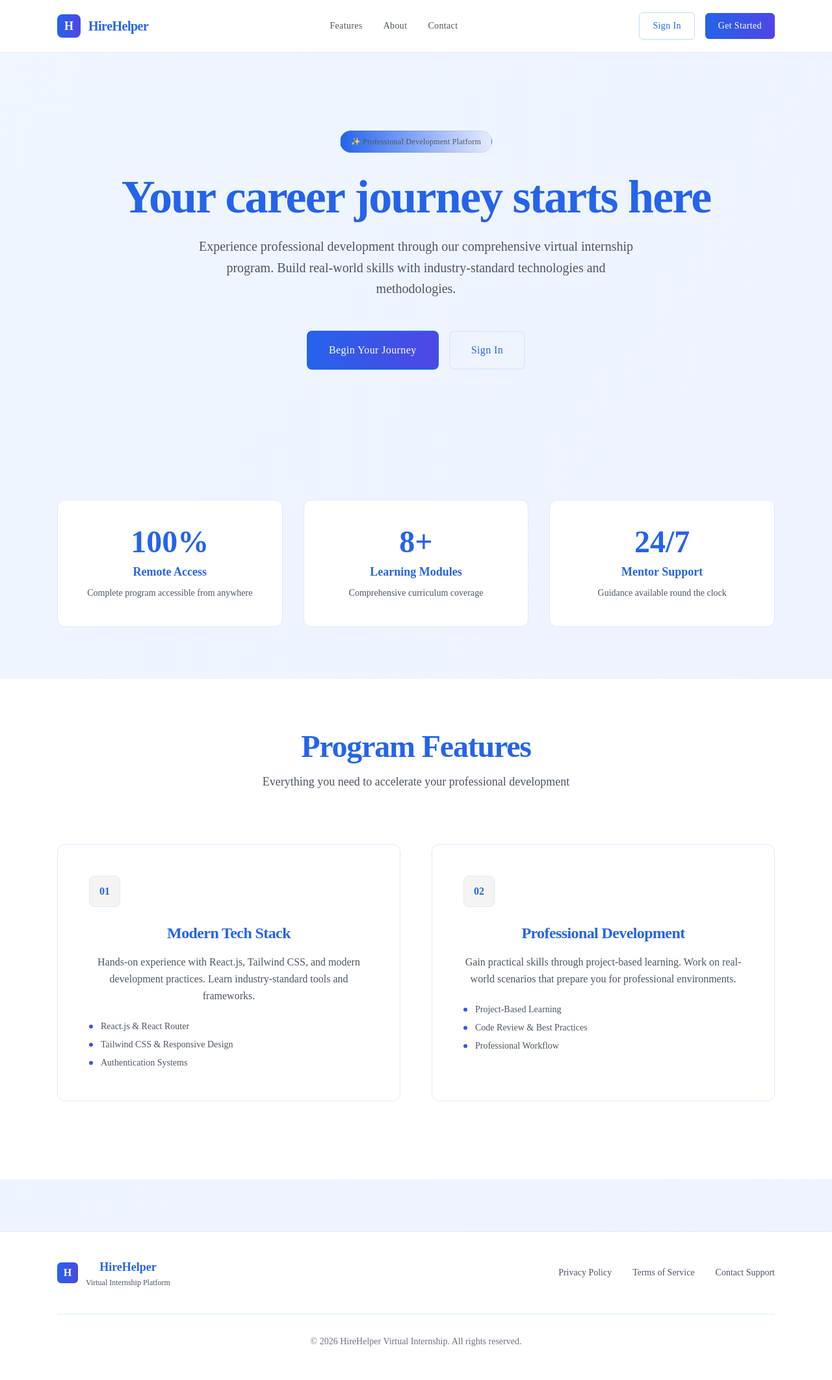
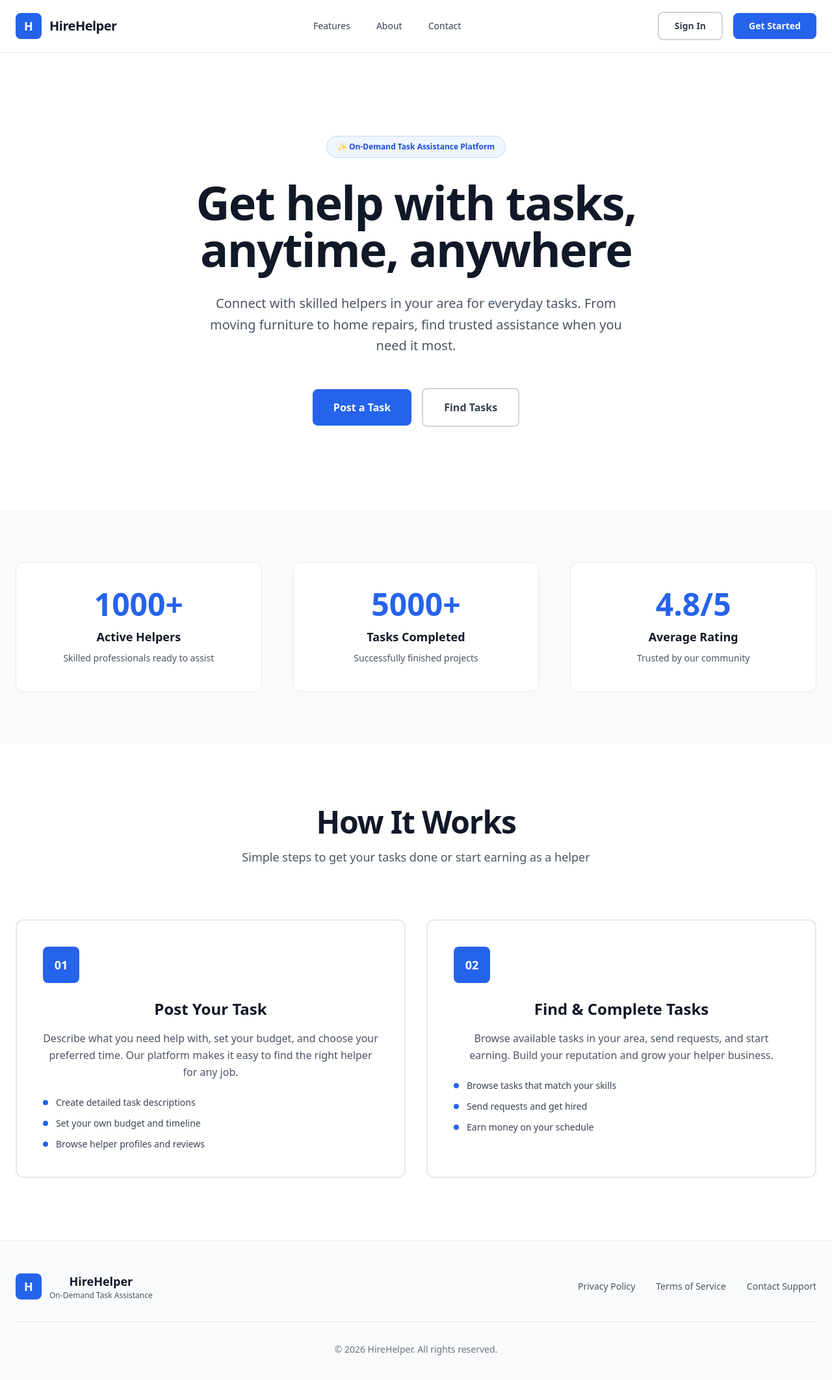
Before and after one commit to DharanSJIT/HireHelper-Infosys-Intern, a React (Vite) app in the folder frontend/: page / in a window 1280 px wide. Shown: the top 2124 px of the page at 65% size. Before the commit the page ends 2099 px from the top, so only its background shows below. Built offline with nearby package versions, Linux system fonts and the light colour scheme.

Commit message:
updated ui

```diff
--- a/frontend/src/pages/LandingPage.jsx
+++ b/frontend/src/pages/LandingPage.jsx
@@ -3,32 +3,32 @@ import { Link } from "react-router-dom";
 
 export default function LandingPage() {
   return (
-    <div className="min-h-screen bg-gradient-to-br from-blue-50 to-indigo-50 font-['DM_Sans'] text-gray-900">
+    <div className="min-h-screen bg-white text-gray-900">
 
       {/* ── Header ── */}
-      <header className="bg-white border-b border-blue-100 sticky top-0 z-50 backdrop-blur-sm">
-        <div className="max-w-6xl mx-auto px-6 flex justify-between items-center h-20">
+      <header className="bg-white border-b border-gray-200 sticky top-0 z-50 backdrop-blur-sm bg-white/95">
+        <div className="max-w-7xl mx-auto px-6 flex justify-between items-center h-20">
           <div className="flex items-center gap-3">
-            <div className="w-9 h-9 bg-gradient-to-r from-blue-600 to-indigo-600 rounded-lg flex items-center justify-center text-white font-semibold text-lg">H</div>
-            <span className="font-semibold text-xl text-blue-600 tracking-tight">HireHelper</span>
+            <div className="w-10 h-10 bg-blue-600 rounded-lg flex items-center justify-center text-white font-bold text-lg shadow-sm">H</div>
+            <span className="font-bold text-xl text-gray-900 tracking-tight">HireHelper</span>
           </div>
 
-          <nav className="hidden md:flex gap-8 items-center">
-            <a href="#features" className="text-sm font-medium text-gray-600 hover:text-blue-600 transition-colors tracking-wide">Features</a>
-            <a href="#about"    className="text-sm font-medium text-gray-600 hover:text-blue-600 transition-colors tracking-wide">About</a>
-            <a href="#contact"  className="text-sm font-medium text-gray-600 hover:text-blue-600 transition-colors tracking-wide">Contact</a>
+          <nav className="hidden md:flex gap-10 items-center">
+            <a href="#features" className="text-sm font-medium text-gray-700 hover:text-blue-600 transition-colors">Features</a>
+            <a href="#about"    className="text-sm font-medium text-gray-700 hover:text-blue-600 transition-colors">About</a>
+            <a href="#contact"  className="text-sm font-medium text-gray-700 hover:text-blue-600 transition-colors">Contact</a>
           </nav>
 
           <div className="flex gap-4 items-center">
             <Link
               to="/login"
-              className="px-5 py-2.5 text-sm font-medium text-blue-600 bg-transparent border border-blue-200 rounded-md hover:border-blue-600 hover:bg-blue-50 transition-all tracking-wide"
+              className="px-6 py-2.5 text-sm font-semibold text-gray-700 bg-white border-2 border-gray-300 rounded-lg hover:border-gray-900 hover:text-gray-900 transition-all"
             >
               Sign In
             </Link>
             <Link
               to="/signup"
-              className="px-5 py-2.5 text-sm font-medium text-white bg-gradient-to-r from-blue-600 to-indigo-600 rounded-md hover:from-blue-700 hover:to-indigo-700 hover:shadow-lg transition-all tracking-wide"
+              className="px-6 py-2.5 text-sm font-semibold text-white bg-blue-600 rounded-lg hover:bg-blue-700 transition-all shadow-sm"
             >
               Get Started
             </Link>
@@ -37,78 +37,82 @@ export default function LandingPage() {
       </header>
 
       {/* ── Hero ── */}
-      <section className="max-w-6xl mx-auto px-6 py-20 md:py-[120px] text-center">
-        <div className="inline-flex items-center gap-2 px-4 py-2 bg-gradient-to-r from-blue-600 to-indigo-600/5 border border-blue-600/10 rounded-full text-xs font-medium text-gray-600 mb-8 tracking-wide">
-          <span>✨ Professional Development Platform</span>
+      <section className="max-w-7xl mx-auto px-6 py-24 md:py-32">
+        <div className="max-w-4xl mx-auto text-center">
+          <div className="inline-flex items-center gap-2 px-4 py-2 bg-blue-50 border border-blue-200 rounded-full text-xs font-semibold text-blue-700 mb-8">
+            <span>✨ On-Demand Task Assistance Platform</span>
           </div>
-        <h1 className="font-['Playfair_Display'] text-5xl md:text-6xl lg:text-7xl font-semibold text-blue-600 leading-tight mb-6 tracking-tight">
-          Your career journey starts here
+          <h1 className="text-5xl md:text-6xl lg:text-7xl font-bold text-gray-900 leading-tight mb-8 tracking-tight">
+            Get help with tasks,<br/>anytime, anywhere
           </h1>
           <p className="text-xl text-gray-600 leading-relaxed max-w-2xl mx-auto mb-12">
-          Experience professional development through our comprehensive virtual internship program.
-          Build real-world skills with industry-standard technologies and methodologies.
+            Connect with skilled helpers in your area for everyday tasks. From moving furniture to home repairs,
+            find trusted assistance when you need it most.
           </p>
           <div className="flex flex-col sm:flex-row gap-4 justify-center items-center">
             <Link
               to="/signup"
-            className="px-8 py-4 text-base font-medium text-white bg-gradient-to-r from-blue-600 to-indigo-600 border-2 border-blue-600 rounded-lg hover:from-blue-700 hover:to-indigo-700 hover:shadow-xl transition-all tracking-wide"
+              className="px-8 py-4 text-base font-semibold text-white bg-blue-600 rounded-lg hover:bg-blue-700 transition-all shadow-sm"
             >
-            Begin Your Journey
+              Post a Task
             </Link>
             <Link
               to="/login"
-            className="px-8 py-4 text-base font-medium text-blue-600 bg-transparent border-2 border-blue-100 rounded-lg hover:border-blue-600 hover:bg-blue-50 transition-all tracking-wide"
+              className="px-8 py-4 text-base font-semibold text-gray-700 bg-white border-2 border-gray-300 rounded-lg hover:border-gray-900 hover:text-gray-900 transition-all"
             >
-            Sign In
+              Find Tasks
             </Link>
+          </div>
         </div>
       </section>
 
       {/* ── Stats ── */}
-      <section className="max-w-6xl mx-auto px-6 py-20 grid grid-cols-1 md:grid-cols-3 gap-8">
+      <section className="bg-gray-50 py-20">
+        <div className="max-w-7xl mx-auto px-6 grid grid-cols-1 md:grid-cols-3 gap-12">
           {[
-          { stat: "100%", label: "Remote Access",     desc: "Complete program accessible from anywhere" },
-          { stat: "8+",   label: "Learning Modules",  desc: "Comprehensive curriculum coverage" },
-          { stat: "24/7", label: "Mentor Support",    desc: "Guidance available round the clock" },
+            { stat: "1000+", label: "Active Helpers",     desc: "Skilled professionals ready to assist" },
+            { stat: "5000+",   label: "Tasks Completed",  desc: "Successfully finished projects" },
+            { stat: "4.8/5", label: "Average Rating",    desc: "Trusted by our community" },
           ].map(({ stat, label, desc }) => (
             <div
               key={label}
-            className="bg-white p-10 rounded-xl border border-blue-100 text-center hover:shadow-2xl hover:-translate-y-0.5 transition-all duration-300"
+              className="bg-white p-10 rounded-xl border border-gray-200 text-center hover:border-blue-600 hover:shadow-lg transition-all duration-300"
             >
-            <div className="font-['Playfair_Display'] text-5xl font-semibold text-blue-600 mb-2">{stat}</div>
-            <div className="text-lg font-semibold text-blue-600 mb-2">{label}</div>
+              <div className="text-5xl font-bold text-blue-600 mb-3">{stat}</div>
+              <div className="text-lg font-semibold text-gray-900 mb-2">{label}</div>
               <div className="text-sm text-gray-600 leading-relaxed">{desc}</div>
             </div>
           ))}
+        </div>
       </section>
 
       {/* ── Features ── */}
-      <section id="features" className="bg-white pt-20 pb-[120px]">
-        <div className="max-w-6xl mx-auto px-6">
+      <section id="features" className="bg-white py-24">
+        <div className="max-w-7xl mx-auto px-6">
           <div className="text-center mb-20">
-            <h2 className="font-['Playfair_Display'] text-4xl md:text-5xl font-semibold text-blue-600 mb-4 tracking-tight">
-              Program Features
+            <h2 className="text-4xl md:text-5xl font-bold text-gray-900 mb-4 tracking-tight">
+              How It Works
             </h2>
-            <p className="text-lg text-gray-600 max-w-lg mx-auto leading-relaxed">
-              Everything you need to accelerate your professional development
+            <p className="text-lg text-gray-600 max-w-2xl mx-auto leading-relaxed">
+              Simple steps to get your tasks done or start earning as a helper
             </p>
           </div>
 
-          <div className="grid grid-cols-1 lg:grid-cols-2 gap-12">
+          <div className="grid grid-cols-1 lg:grid-cols-2 gap-8">
             {/* Feature 01 */}
-            <div className="p-12 border border-blue-100 rounded-xl hover:shadow-2xl hover:-translate-y-1 transition-all duration-300">
-              <div className="w-12 h-12 bg-[#f5f4f2] border border-blue-100 rounded-lg flex items-center justify-center font-semibold text-blue-600 mb-6">
+            <div className="p-10 border-2 border-gray-200 rounded-xl hover:border-blue-600 hover:shadow-lg transition-all duration-300">
+              <div className="w-14 h-14 bg-blue-600 rounded-lg flex items-center justify-center font-bold text-white text-lg mb-6">
                 01
               </div>
-              <h3 className="text-2xl font-semibold text-blue-600 mb-4 tracking-tight">Modern Tech Stack</h3>
+              <h3 className="text-2xl font-bold text-gray-900 mb-4">Post Your Task</h3>
               <p className="text-base text-gray-600 leading-relaxed mb-6">
-                Hands-on experience with React.js, Tailwind CSS, and modern development practices.
-                Learn industry-standard tools and frameworks.
+                Describe what you need help with, set your budget, and choose your preferred time.
+                Our platform makes it easy to find the right helper for any job.
               </p>
-              <ul className="space-y-2">
-                {["React.js & React Router", "Tailwind CSS & Responsive Design", "Authentication Systems"].map((item) => (
-                  <li key={item} className="flex items-center gap-3 text-sm text-gray-600">
-                    <div className="w-1.5 h-1.5 bg-gradient-to-r from-blue-600 to-indigo-600 rounded-full flex-shrink-0" />
+              <ul className="space-y-3">
+                {["Create detailed task descriptions", "Set your own budget and timeline", "Browse helper profiles and reviews"].map((item) => (
+                  <li key={item} className="flex items-center gap-3 text-sm text-gray-700 font-medium">
+                    <div className="w-2 h-2 bg-blue-600 rounded-full flex-shrink-0" />
                     {item}
                   </li>
                 ))}
@@ -116,19 +120,19 @@ export default function LandingPage() {
             </div>
 
             {/* Feature 02 */}
-            <div className="p-12 border border-blue-100 rounded-xl hover:shadow-2xl hover:-translate-y-1 transition-all duration-300">
-              <div className="w-12 h-12 bg-[#f5f4f2] border border-blue-100 rounded-lg flex items-center justify-center font-semibold text-blue-600 mb-6">
+            <div className="p-10 border-2 border-gray-200 rounded-xl hover:border-blue-600 hover:shadow-lg transition-all duration-300">
+              <div className="w-14 h-14 bg-blue-600 rounded-lg flex items-center justify-center font-bold text-white text-lg mb-6">
                 02
               </div>
-              <h3 className="text-2xl font-semibold text-blue-600 mb-4 tracking-tight">Professional Development</h3>
+              <h3 className="text-2xl font-bold text-gray-900 mb-4">Find & Complete Tasks</h3>
               <p className="text-base text-gray-600 leading-relaxed mb-6">
-                Gain practical skills through project-based learning. Work on real-world scenarios
-                that prepare you for professional environments.
+                Browse available tasks in your area, send requests, and start earning.
+                Build your reputation and grow your helper business.
               </p>
-              <ul className="space-y-2">
-                {["Project-Based Learning", "Code Review & Best Practices", "Professional Workflow"].map((item) => (
-                  <li key={item} className="flex items-center gap-3 text-sm text-gray-600">
-                    <div className="w-1.5 h-1.5 bg-gradient-to-r from-blue-600 to-indigo-600 rounded-full flex-shrink-0" />
+              <ul className="space-y-3">
+                {["Browse tasks that match your skills", "Send requests and get hired", "Earn money on your schedule"].map((item) => (
+                  <li key={item} className="flex items-center gap-3 text-sm text-gray-700 font-medium">
+                    <div className="w-2 h-2 bg-blue-600 rounded-full flex-shrink-0" />
                     {item}
                   </li>
                 ))}
@@ -139,24 +143,24 @@ export default function LandingPage() {
       </section>
 
       {/* ── Footer ── */}
-      <footer className="bg-white border-t border-blue-100 pt-10 pb-6 mt-20">
-        <div className="max-w-6xl mx-auto px-6">
-          <div className="flex flex-col md:flex-row justify-between items-center mb-10 gap-6">
+      <footer className="bg-gray-50 border-t border-gray-200 py-12">
+        <div className="max-w-7xl mx-auto px-6">
+          <div className="flex flex-col md:flex-row justify-between items-center mb-8 gap-6">
             <div className="flex items-center gap-3">
-              <div className="w-8 h-8 bg-gradient-to-r from-blue-600 to-indigo-600 rounded-md flex items-center justify-center text-white font-semibold text-base">H</div>
+              <div className="w-10 h-10 bg-blue-600 rounded-lg flex items-center justify-center text-white font-bold text-lg shadow-sm">H</div>
               <div>
-                <h3 className="text-lg font-semibold text-blue-600 mb-0.5">HireHelper</h3>
-                <p className="text-xs text-gray-600">Virtual Internship Platform</p>
+                <h3 className="text-lg font-bold text-gray-900">HireHelper</h3>
+                <p className="text-xs text-gray-600">On-Demand Task Assistance</p>
               </div>
             </div>
             <div className="flex gap-8 flex-wrap">
-              <a href="#" className="text-sm text-gray-600 hover:text-blue-600 transition-colors">Privacy Policy</a>
-              <a href="#" className="text-sm text-gray-600 hover:text-blue-600 transition-colors">Terms of Service</a>
-              <a href="#" className="text-sm text-gray-600 hover:text-blue-600 transition-colors">Contact Support</a>
+              <a href="#" className="text-sm font-medium text-gray-600 hover:text-blue-600 transition-colors">Privacy Policy</a>
+              <a href="#" className="text-sm font-medium text-gray-600 hover:text-blue-600 transition-colors">Terms of Service</a>
+              <a href="#" className="text-sm font-medium text-gray-600 hover:text-blue-600 transition-colors">Contact Support</a>
             </div>
           </div>
-          <div className="text-center pt-8 border-t border-blue-100 text-sm text-gray-500">
-            © {new Date().getFullYear()} HireHelper Virtual Internship. All rights reserved.
+          <div className="text-center pt-8 border-t border-gray-200 text-sm text-gray-500">
+            © {new Date().getFullYear()} HireHelper. All rights reserved.
           </div>
         </div>
       </footer>
--- a/frontend/src/pages/Signup.jsx
+++ b/frontend/src/pages/Signup.jsx
@@ -31,6 +31,26 @@ export default function Signup() {
 
     if (password.length < 8) {
       setError("Password must be at least 8 characters.");
+      return;
+    }
+
+    if (!/[A-Z]/.test(password)) {
+      setError("Password must contain at least one uppercase letter.");
+      return;
+    }
+
+    if (!/[a-z]/.test(password)) {
+      setError("Password must contain at least one lowercase letter.");
+      return;
+    }
+
+    if (!/[0-9]/.test(password)) {
+      setError("Password must contain at least one number.");
+      return;
+    }
+
+    if (!/[!@#$%^&*(),.?":{}|<>]/.test(password)) {
+      setError("Password must contain at least one special character.");
       return;
     }
 
```
Also changed, not shown: 2 other files (tests, documents, lock files or other folders). Lines whose indentation alone changed are shown as unchanged.
